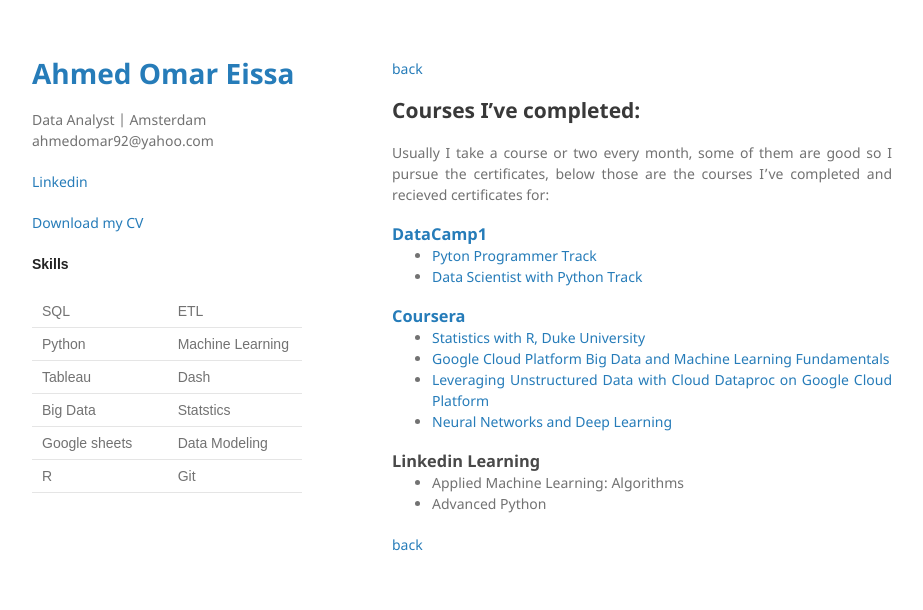
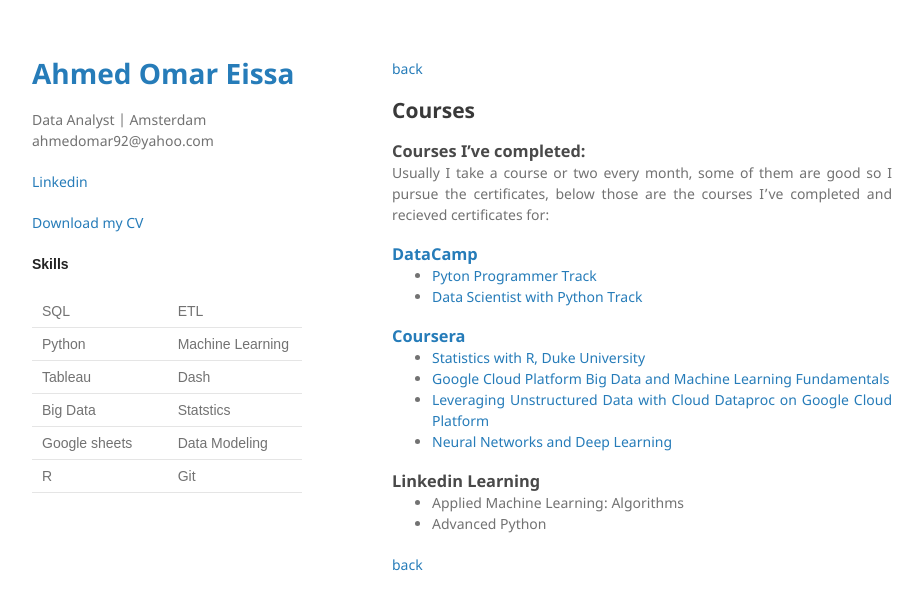
Before and after one commit to AhmedOmarEissa/AhmedOmarEissa.github.io, a Jekyll site: the page built from courses.md, in a window 1280 px wide. Shown: the top 610 px of the page, without its empty margins (178-1101 px from the left). Built offline with Jekyll 4.4.1, drawn with Linux system fonts in a browser that asks for light colours.

Commit message:
Update courses.md

```diff
--- a/courses.md
+++ b/courses.md
@@ -2,19 +2,20 @@
 layout: default
 ---
 [back](./)
+## Courses
 
-## Courses I've completed:
+### Courses I've completed:
 Usually I take a course or two every month, some of them are good so I pursue the certificates, below those are the courses I've completed and recieved certificates for:
 
-### <a href="https://www.datacamp.com/profile/AhmedOmarEissa" target="_blank">DataCamp1</a>
-*   [Pyton Programmer Track](https://www.datacamp.com/statement-of-accomplishment/track/e3128c11c37bca473a1381ce98534f870d2e2fcb)
-*   [Data Scientist with Python Track](https://www.datacamp.com/statement-of-accomplishment/track/5d9be18ebdd04e25d505266209b624dacdcc25f9)
+### <a href="https://www.datacamp.com/profile/AhmedOmarEissa" target="_blank">DataCamp</a>
+*   <a href="https://www.datacamp.com/statement-of-accomplishment/track/e3128c11c37bca473a1381ce98534f870d2e2fcb" target="_blank">Pyton Programmer Track</a>
+*   <a href="https://www.datacamp.com/statement-of-accomplishment/track/5d9be18ebdd04e25d505266209b624dacdcc25f9" target="_blank">Data Scientist with Python Track</a>
 
-### [Coursera](https://www.coursera.org/user/ebc9eb92fc4ad4e77d189aba09d69412)
-*   [Statistics with R, Duke University](https://www.coursera.org/account/accomplishments/specialization/7J3N5ACVY8RH)
-*   [Google Cloud Platform Big Data and Machine Learning Fundamentals](https://www.coursera.org/account/accomplishments/records/6Y9KCEEBZCF3)
-*   [Leveraging Unstructured Data with Cloud Dataproc on Google Cloud Platform](https://www.coursera.org/account/accomplishments/records/Q9HZ97MA3U8E)
-*   [Neural Networks and Deep Learning](https://www.coursera.org/account/accomplishments/records/7H4S89WBJMZT)
+### <a href="https://www.coursera.org/user/ebc9eb92fc4ad4e77d189aba09d69412" target="_blank">Coursera</a>
+*   <a href="https://www.coursera.org/account/accomplishments/specialization/7J3N5ACVY8RH" target="_blank">Statistics with R, Duke University</a>
+*   <a href="https://www.coursera.org/account/accomplishments/records/6Y9KCEEBZCF3" target="_blank">Google Cloud Platform Big Data and Machine Learning Fundamentals</a>
+*  <a href="https://www.coursera.org/account/accomplishments/records/Q9HZ97MA3U8E" target="_blank">Leveraging Unstructured Data with Cloud Dataproc on Google Cloud Platform</a>
+*   <a href="https://www.coursera.org/account/accomplishments/records/7H4S89WBJMZT" target="_blank">Neural Networks and Deep Learning</a>
 
 ### Linkedin Learning
 *   Applied Machine Learning: Algorithms
```
